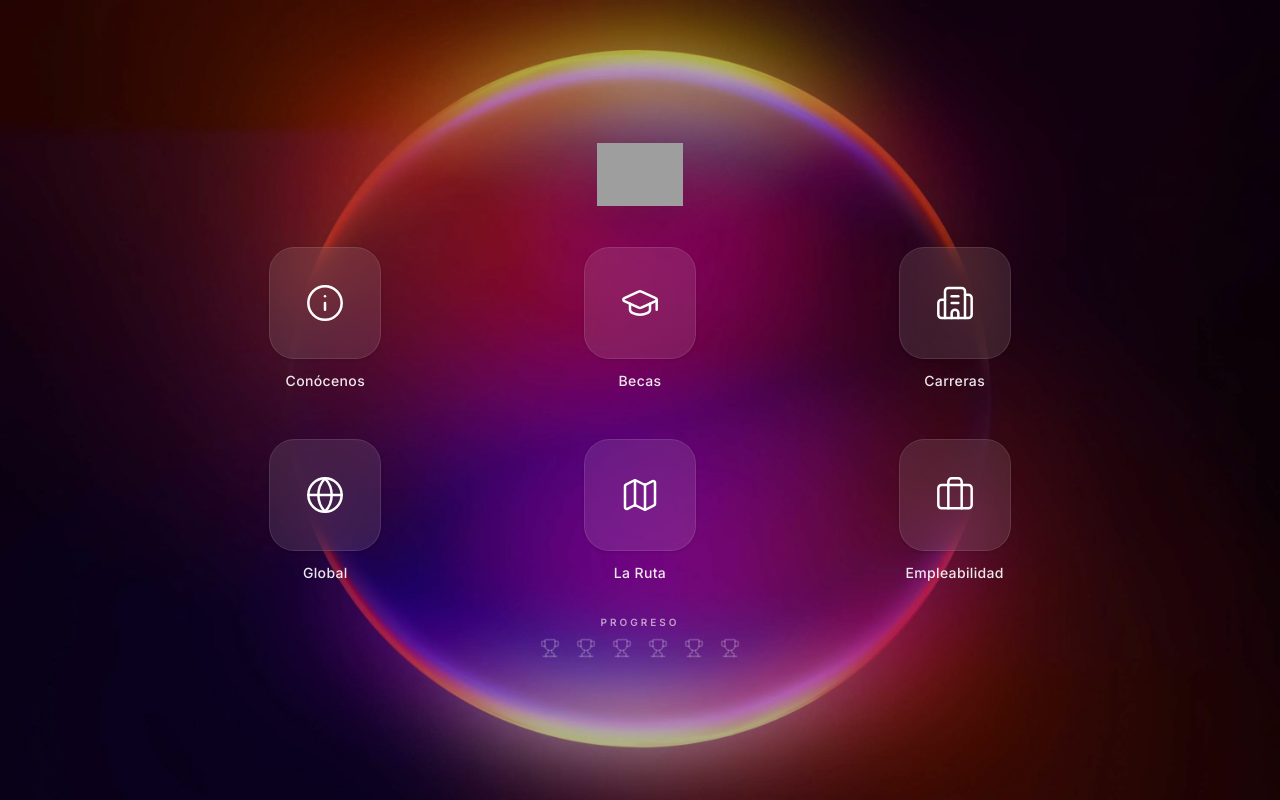
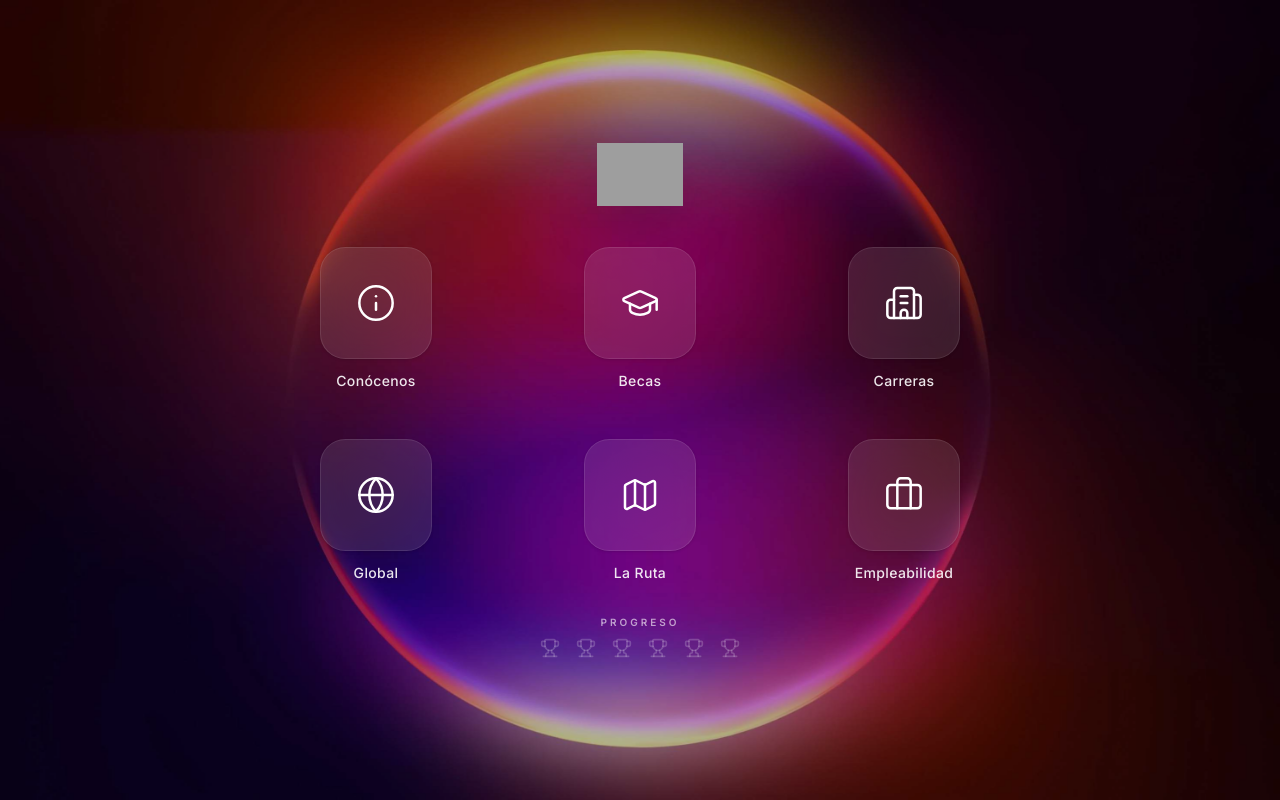
Before and after one commit to lumine-continental/ic-tv, a React (Vite) app: page / in a window 1280 px wide. Built offline with nearby package versions, Linux system fonts and the light colour scheme; grey boxes are pictures that could not be loaded.

Commit message:
style: reducir espaciado entre columnas en el menu home

```diff
--- a/src/views/Home.tsx
+++ b/src/views/Home.tsx
@@ -40,12 +40,12 @@ export const Home: React.FC = () => {
         />
       </div>
 
-      <div className="flex flex-col items-center justify-center w-full max-w-4xl shrink-0">
+      <div className="flex flex-col items-center justify-center w-full max-w-3xl shrink-0">
         {/*
           En pantallas pequeñas (vertical): Grid de 2 columnas (iconos cuadrados).
           En pantallas md/grandes (horizontal): Grid de 3 columnas (3x2).
         */}
-        <div className="grid grid-cols-2 md:grid-cols-3 gap-x-12 gap-y-12 place-items-center w-full">
+        <div className="grid grid-cols-2 md:grid-cols-3 gap-x-6 gap-y-12 place-items-center w-full">
           {menuItems.map((item) => {
             const Icon = item.icon;
 
```
